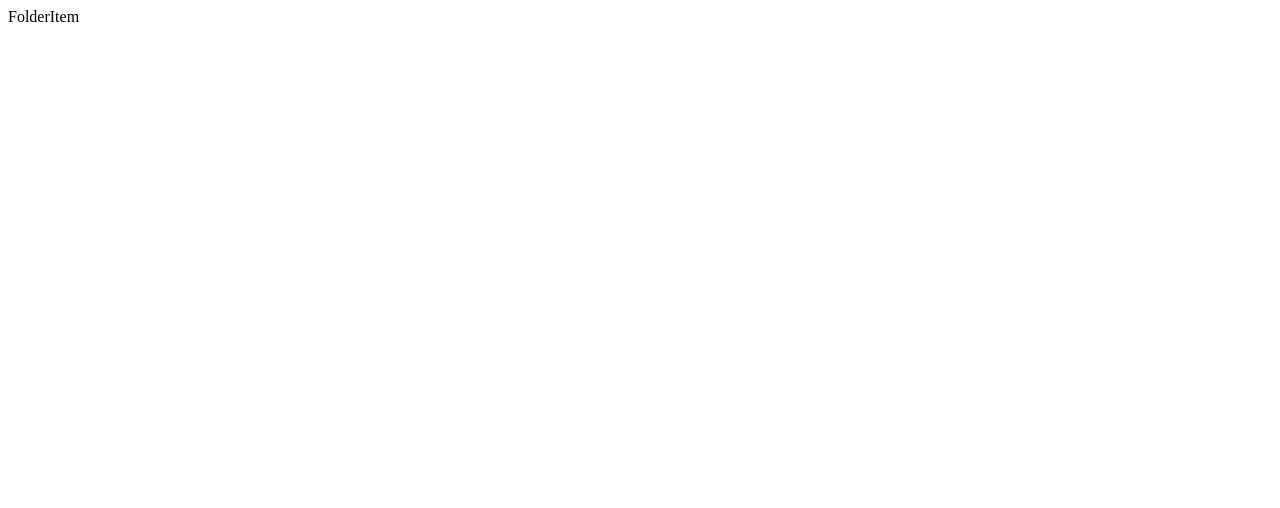
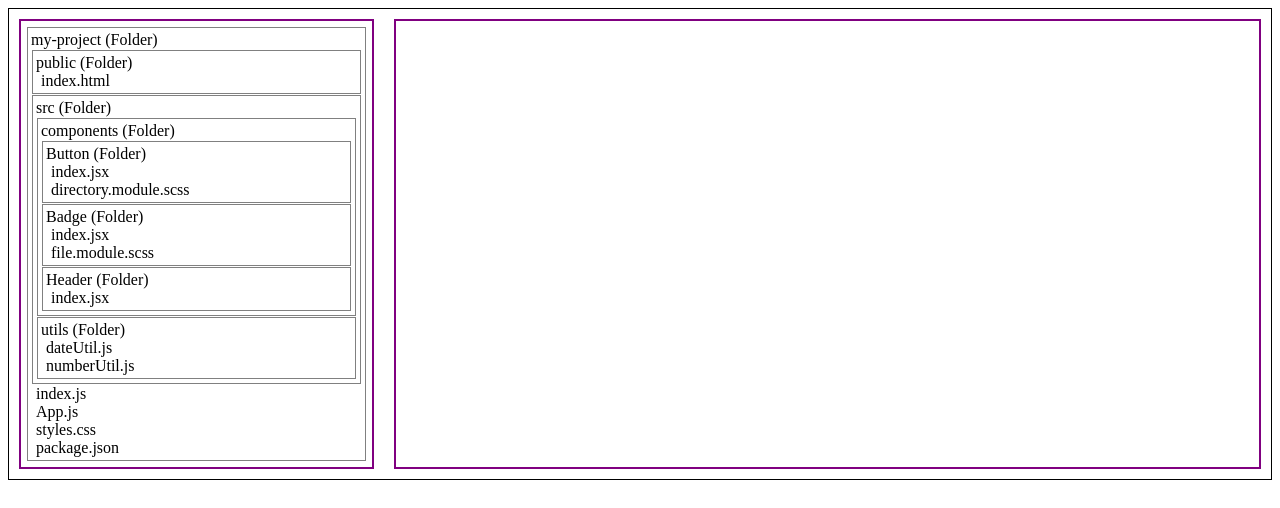
Before and after one commit to Terestian87/MyFabolousIDE, a React (Create React App) app: page / in a window 1280 px wide. Shown: the top 508 px of the page. Built offline with nearby package versions, Linux system fonts and the light colour scheme.

Commit message:
feat(General): minor visual setup

```diff
--- a/public/index.html
+++ b/public/index.html
@@ -24,7 +24,8 @@
       work correctly both with client-side routing and a non-root public URL.
       Learn how to configure a non-root public URL by running `npm run build`.
     -->
-    <title>React App</title>
+    <script src="https://kit.fontawesome.com/4eedc4aaaa.js" crossorigin="anonymous"></script>
+    <title>My Fab IDE</title>
   </head>
   <body>
     <noscript>You need to enable JavaScript to run this app.</noscript>
--- a/src/components/App.tsx
+++ b/src/components/App.tsx
@@ -1,4 +1,4 @@
-import React from "react";
+import React, { useState } from "react";
 import FileItem from "./FileItem";
 import FolderItem from "./FolderItem";
 
@@ -88,30 +88,41 @@ const mockData: MockDataType = {
 };
 // #endregion
 
-const StyledContainer = styled("div")``;
-const StyledExplorer = styled("div")``;
-const StyledContentBox = styled("div")``;
+export const StyledLabel = styled("div")``;
+const StyledContainer = styled("div")`
+  border: 1px solid black;
+  display: flex;
+`;
 
-// const isFolder = !!mockData.files;
+const StyledExplorer = styled("div")`
+  margin: 10px;
+  padding: 5px;
+  border: 2px solid purple;
+  width: 30%;
+`;
+
+const StyledContentBox = styled("div")`
+  margin: 10px;
+  padding: 5px;
+  border: 2px solid purple;
+  width: 75%;
+`;
 
 const generateItemRecursively = (data: MockDataType) => {
   if (data.files) {
     return (
-        <FolderItem name={data.name}>
+      <FolderItem name={data.name} isOpen={true}>
         {data.files.map((elm) => generateItemRecursively(elm))}
       </FolderItem>
-      )
+    );
   }
-    return <FileItem name={data.name}/>;
+  return <FileItem name={data.name} />;
 };
 
 const App = () => {
   return (
     <StyledContainer>
-      <StyledExplorer>
-        {/* @ts-ignore */}
-        {generateItemRecursively(mockData)}
-      </StyledExplorer>
+      <StyledExplorer>{generateItemRecursively(mockData)}</StyledExplorer>
       <StyledContentBox></StyledContentBox>
     </StyledContainer>
   );
--- a/src/components/FileItem.tsx
+++ b/src/components/FileItem.tsx
@@ -1,13 +1,19 @@
-import React from 'react'
+import React from "react";
 import styled from "styled-components";
 
-const FileItemcontainer = styled('div')``
-type Props = {}
+const FileItemcontainer = styled("div")`
+  margin-left: 5px;
+`;
+type Props = {
+  name: string;
+};
 
 const FileItem = (props: Props) => {
   return (
-    <div>FileItem</div>
-  )
-}
+    <FileItemcontainer>
+      <div>{props.name}</div>
+    </FileItemcontainer>
+  );
+};
 
-export default FileItem
+export default FileItem;
--- a/src/components/FolderItem.tsx
+++ b/src/components/FolderItem.tsx
@@ -1,14 +1,28 @@
-import React from 'react'
+import React, { useState } from "react";
 import styled from "styled-components";
+import { StyledLabel } from "./App";
 
-const FolderItemContainer = styled('div')``
+const FolderItemContainer = styled("div")`
+  margin-left: 20px;
+  border: 1px solid grey;
+  margin: 1px;
+  padding: 3px;
+  cursor: pointer;
+`;
 
-type Props = {}
+type Props = {
+  isOpen: boolean;
+  name: string;
+  children: React.ReactNode;
+};
 
 const FolderItem = (props: Props) => {
   return (
-    <div>FolderItem</div>
-  )
-}
+    <FolderItemContainer>
+      <StyledLabel>{props.name} (Folder)</StyledLabel>
+      {props.children}
+    </FolderItemContainer>
+  );
+};
 
-export default FolderItem
+export default FolderItem;
```
Lines whose indentation alone changed are shown as unchanged.
